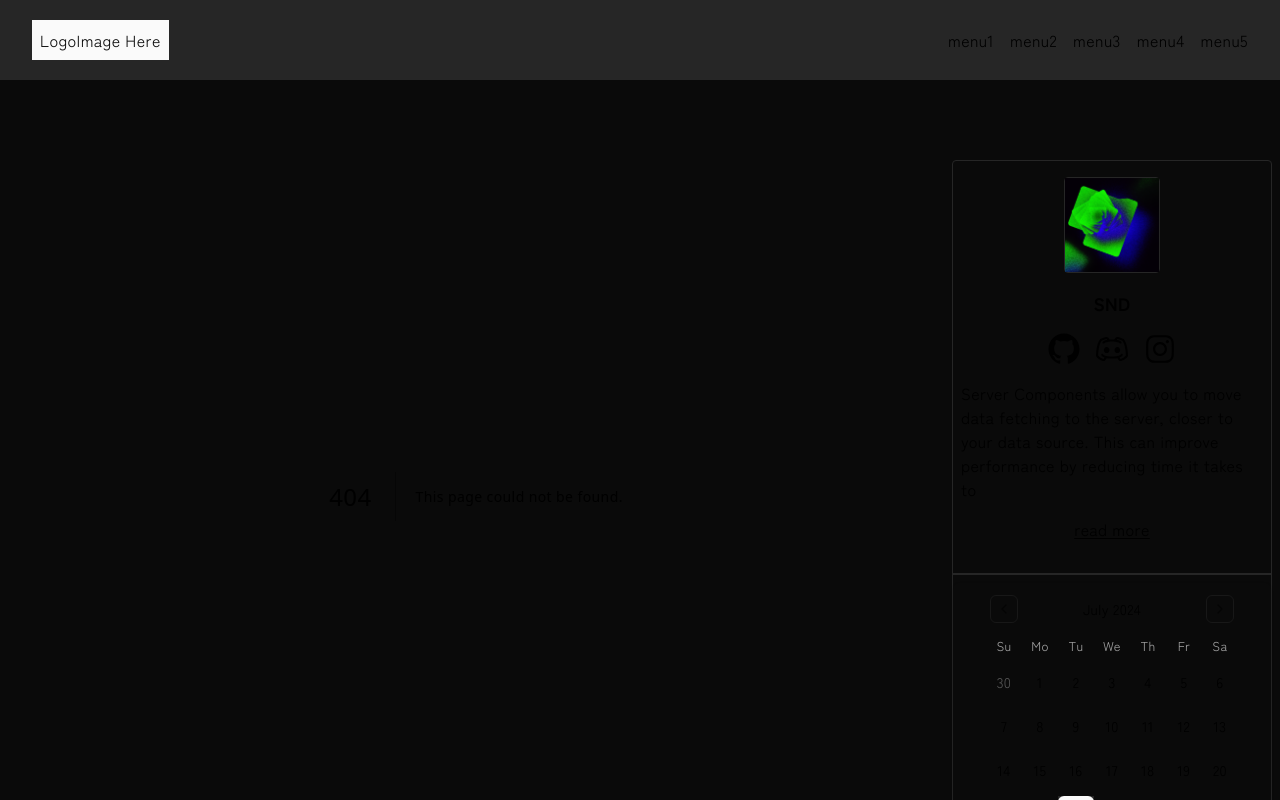
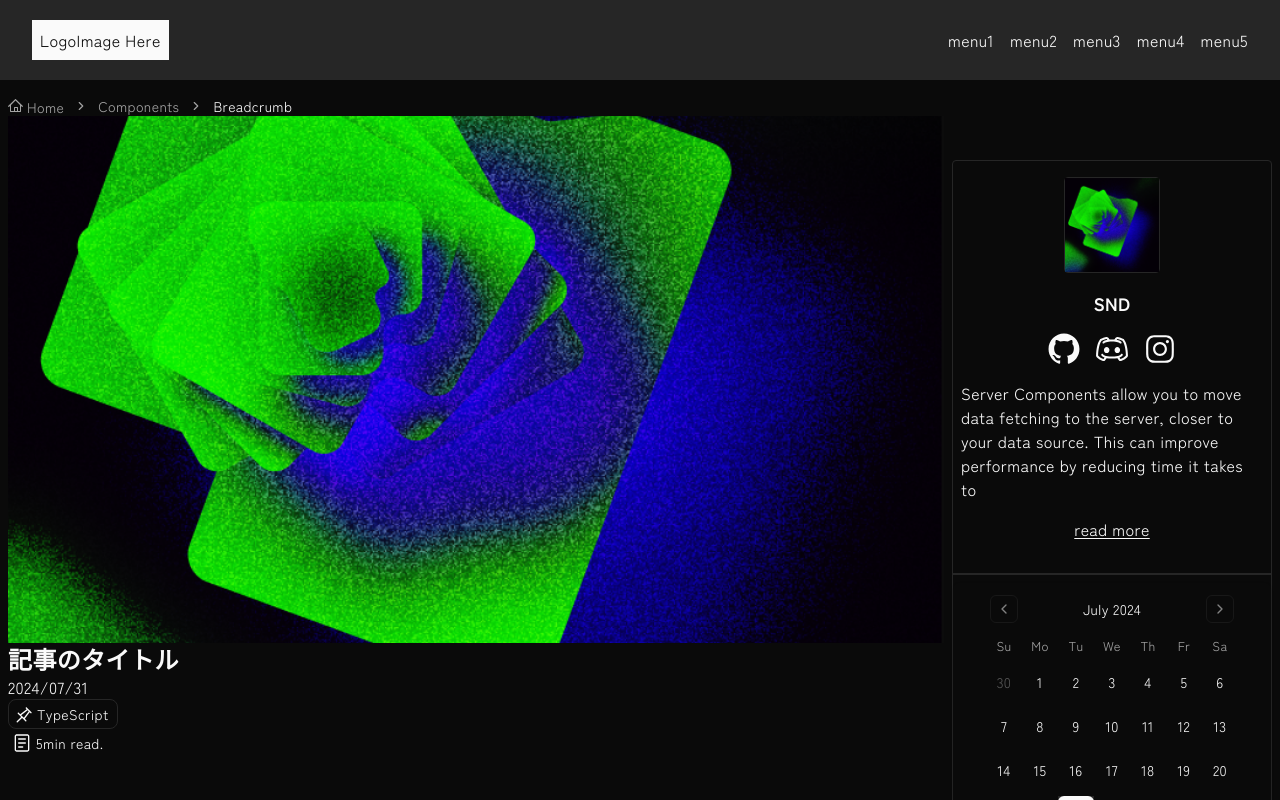
Before and after one commit to snd-primary/sdn-mediasite-theme, a Next.js app: page /article in a window 1280 px wide. Before the commit this address had no page. Shown: the top 800 px of the page. Built offline with nearby package versions, Linux system fonts and the light colour scheme.

Commit message:
uiコンポーネント作成

```diff
--- /dev/null
+++ b/src/app/article/page.tsx
@@ -0,0 +1,31 @@
+import React from "react";
+import Breadcrumb from "../ui/breadcrumb";
+import Image from "next/image";
+import Tag from "../ui/tag";
+import ReadTimeTip from "../ui/readTimeTip";
+
+const page = () => {
+	return (
+		<div className="grid grid-cols-1 h-fit w-full">
+			<Breadcrumb />
+			<article className="w-full h-fit grid grid-cols-1">
+				<header className="grid grid-cols-1">
+					<div className="w-full aspect-video relative">
+						<Image
+							className="w-full  object-cover"
+							src="/images/dummy.png"
+							alt="dummy"
+							fill
+						/>
+					</div>
+					<h2 className="text-2xl font-bold">記事のタイトル</h2>
+					<span>2024/07/31</span>
+					<Tag name="TypeScript" fontSize="md" iconSize="md" />
+					<ReadTimeTip time="5" fontSize="md" iconSize="md" />
+				</header>
+			</article>
+		</div>
+	);
+};
+
+export default page;
--- a/src/app/layout.tsx
+++ b/src/app/layout.tsx
@@ -27,7 +27,7 @@ export default function RootLayout({
 	children: React.ReactNode;
 }>) {
 	return (
-		<html lang="en">
+		<html lang="ja">
 			<body
 				className={cn(
 					"min-h-screen h-svh bg-background font-initial tracking-wide antialiased ",
--- a/src/app/page.tsx
+++ b/src/app/page.tsx
@@ -12,6 +12,7 @@ export default function Home() {
 					<h2 className="text-3xl font-bold ">All Posts</h2>
 				</div>
 				<Breadcrumb />
+
 				<ul className="w-full h-fit grid grid-cols-2 @2xl/main:grid-cols-3 gap-4">
 					{blogCardData.map((post) => (
 						<BlogCard
--- a/src/app/ui/blogCard.tsx
+++ b/src/app/ui/blogCard.tsx
@@ -2,6 +2,8 @@ import type React from "react";
 import Link from "next/link";
 import Image from "next/image";
 import { DrawingPinIcon, ClockIcon, ReaderIcon } from "@radix-ui/react-icons";
+import Tag from "./tag";
+import ReadTimeTip from "./readTimeTip";
 
 export type BlogCardProps = {
 	key: number;
@@ -26,26 +28,15 @@ const BlogCard: React.FC<BlogCardProps> = ({ ...props }) => {
 				<span className="absolute left-1 bottom-1 text-xs bg-primary/40 text-background px-2 py-0.5">
 					2024/07/30
 				</span>
-				<span className="flex items-center gap-1 absolute bottom-1 right-1 text-xs  bg-primary/40 text-background px-2 py-0.5 ">
-					<ReaderIcon />
-					5min read
-				</span>
+				<ReadTimeTip time="5" />
 			</Link>
-			<Link href={"/"}>
+			<Link href={"/"} passHref>
 				<h3 className=" leading-[1.5] h-[3.1em] overflow-hidden border-b mx-2 font-bold font-zenkakuGN">
 					{props.title}
 				</h3>
 			</Link>
-			<div className="px-2">
-				<Link
-					href={"/"}
-					className="flex items-center gap-1 border rounded-lg pt-0.5 pl-1 pr-2 w-fit"
-				>
-					<DrawingPinIcon />
-					<span className=" text-sm ">TS</span>
-				</Link>
-			</div>
-			<div className="px-2 pb-2">
+			<div className="px-2 pb-2 grid grid-cols-1 gap-2">
+				<Tag name="TypeScript" />
 				<p className="text-sm  leading-[1.7] h-[5.1em] overflow-hidden">
 					{props.description}
 				</p>
--- /dev/null
+++ b/src/app/ui/readTimeTip.tsx
@@ -0,0 +1,51 @@
+import { ReaderIcon } from "@radix-ui/react-icons";
+import type React from "react";
+import { tv, type VariantProps } from "tailwind-variants";
+
+const tipBaseRecipe = tv({
+	base: "flex items-center gap-1",
+	variants: {
+		fontSize: {
+			sm: "text-xs py-1 pl-1 pr-2 absolute bottom-1 right-1 bg-primary/40 text-background px-2 py-0.5",
+			md: "text-sm py-1 pl-1 pr-2 text-primary bg-background w-fit ",
+		},
+	},
+	defaultVariants: {
+		fontSize: "sm",
+	},
+});
+
+const tipIconRecipe = tv({
+	variants: {
+		iconSize: {
+			sm: "h-4 w-4",
+			md: "h-5 w-5",
+		},
+	},
+	defaultVariants: {
+		iconSize: "sm",
+	},
+});
+
+type TipBaseVariants = VariantProps<typeof tipBaseRecipe>;
+type TipIconVariants = VariantProps<typeof tipIconRecipe>;
+
+type Props = {
+	time: string;
+} & TipBaseVariants &
+	TipIconVariants;
+
+const ReadTimeTip: React.FC<Props> = ({
+	time,
+	fontSize = "sm",
+	iconSize = "sm",
+}) => {
+	return (
+		<span className={tipBaseRecipe({ fontSize })}>
+			<ReaderIcon className={tipIconRecipe({ iconSize })} />
+			{time}min read.
+		</span>
+	);
+};
+
+export default ReadTimeTip;
--- /dev/null
+++ b/src/app/ui/tag.tsx
@@ -0,0 +1,48 @@
+import { DrawingPinIcon } from "@radix-ui/react-icons";
+import Link from "next/link";
+import type React from "react";
+import { tv, type VariantProps } from "tailwind-variants";
+
+const tagRecipe = tv({
+	base: "flex items-center gap-1 border rounded-lg w-fit",
+	variants: {
+		fontSize: {
+			sm: "text-xs py-1 pl-1 pr-2",
+			md: "text-sm py-1 pl-1 pr-2",
+		},
+	},
+	defaultVariants: {
+		fontSize: "sm",
+	},
+});
+
+const iconRecipe = tv({
+	variants: {
+		iconSize: {
+			sm: "h-4 w-4 -mb-0.5",
+			md: "h-5 w-5 -mb-1",
+		},
+	},
+	defaultVariants: {
+		iconSize: "sm",
+	},
+});
+
+type TagVariants = VariantProps<typeof tagRecipe>;
+type IconVariants = VariantProps<typeof iconRecipe>;
+
+type Props = {
+	name: string;
+} & TagVariants &
+	IconVariants;
+
+const Tag: React.FC<Props> = ({ name, fontSize = "sm", iconSize = "sm" }) => {
+	return (
+		<Link href={"/"} className={tagRecipe({ fontSize })}>
+			<DrawingPinIcon className={iconRecipe({ iconSize })} />
+			<span>{name}</span>
+		</Link>
+	);
+};
+
+export default Tag;
--- /dev/null
+++ b/src/app/ui/timetip.tsx
@@ -0,0 +1,11 @@
+import React from "react";
+
+const Timetip = () => {
+	return (
+		<time className="text-xs bg-primary/40 text-background w-fit px-2 py-0.5">
+			2024/07/30
+		</time>
+	);
+};
+
+export default Timetip;
```
